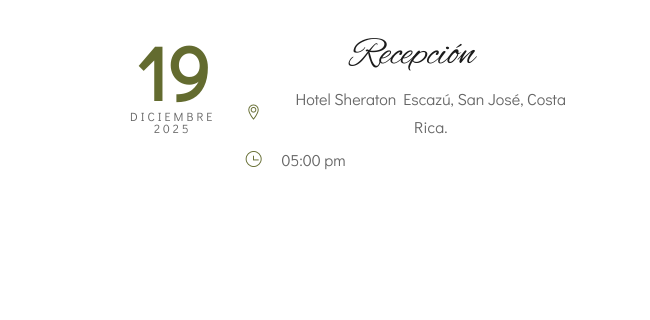
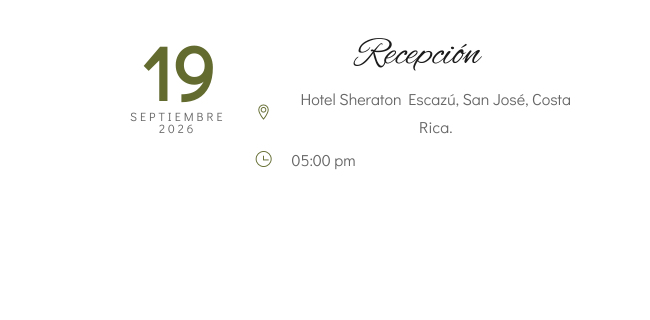
Before and after one commit to JAPWEDDINGSCR/jackelyn_armando, a plain HTML site: page 3.html in a window 1280 px wide. Shown: the part 3604-3924 px from the top of the page, 0-650 px from the left. Drawn offline with Linux system fonts and the light colour scheme; grey boxes are pictures that could not be loaded; some icons are missing.

Commit message:
Update date from December 2025 to September 2026

```diff
--- a/3.html
+++ b/3.html
@@ -238,7 +238,7 @@
                     <div class="content">
                         <div class="date">
                             <h3 style="color: #636b2f;">19</h3>
-                            <h6>Diciembre 2025</h6>
+                            <h6>Septiembre 2026</h6>
                         </div>
                         <div class="cont">
                             <div class="info">
```
